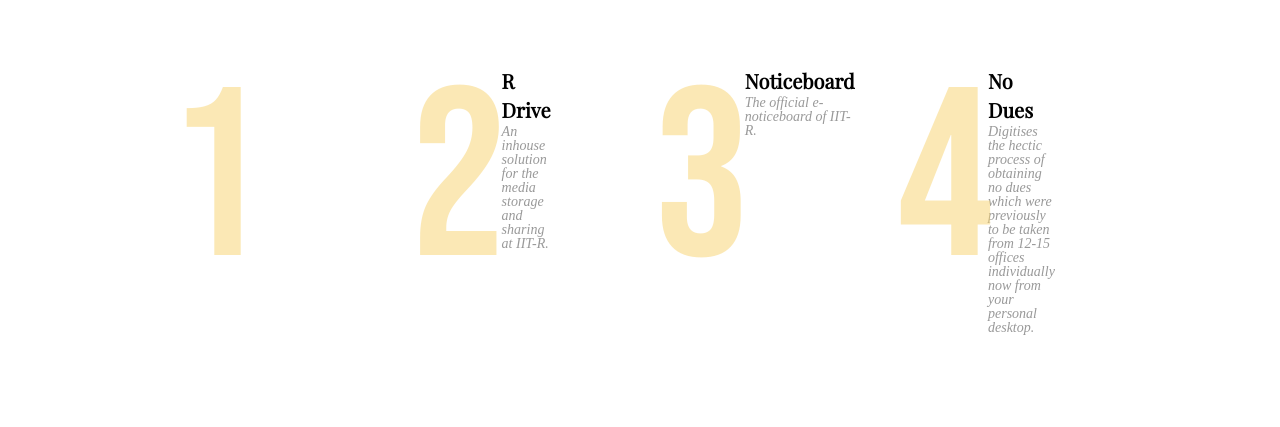
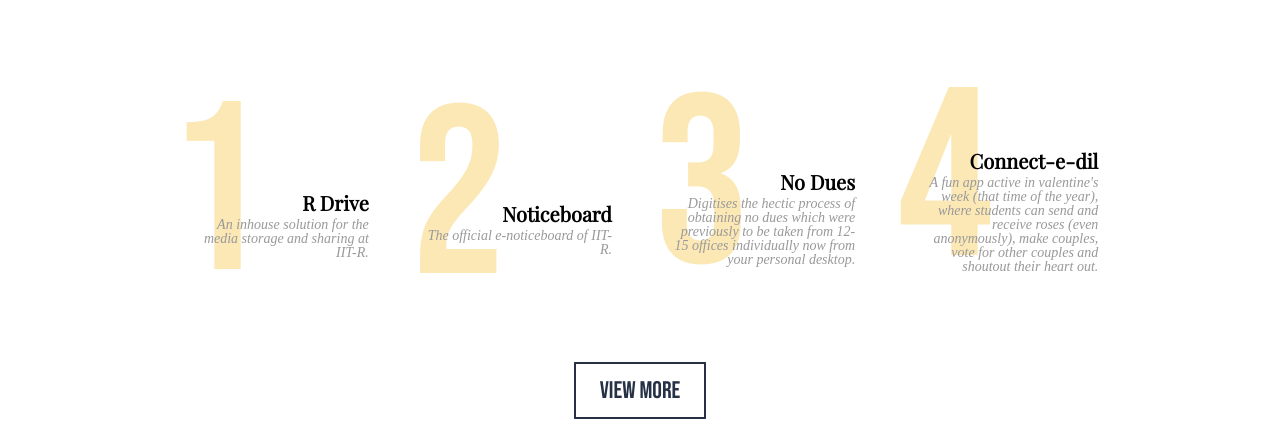
Before and after one commit to NekoNya3/IMG-HTML-CSS-Assignment, a plain HTML site: page index.html in a window 1280 px wide. Shown: the part 1083-1510 px from the top of the page. Drawn offline with nearby package versions, Linux system fonts and the light colour scheme.

Commit message:
desktop view completed

```diff
--- a/styleIndex.css
+++ b/styleIndex.css
@@ -231,20 +231,22 @@
     /* height: 98.6px;
     width: 253.75px; */
     display: flex;
-    flex-direction: row;
+    flex-direction: column;
     justify-content: space-around;
     background-color: transparent;
 }
 
 .num{
     /* line-height: 1.428em; */
-    overflow: hidden;
-    min-width: 320px;
+    /* overflow: hidden; */
+    min-width: 100px;
+    max-height: 80px;
     left: 0;
     height: 100%;
     font-size: 15em;
     color: rgba(248, 209, 108, 0.5);
     font-family: 'Bebas Neue';
+    background-color: transparent;
 }
 
 .details{
@@ -253,6 +255,7 @@
     display: flex;
     flex-direction: column;
     background-color: transparent;
+    text-align: end;
 }
 
 .projHead{
@@ -262,6 +265,8 @@
     font-size: 20px;
     color: black;
     font-weight:bolder;
+    background-color: transparent;
+
 }
 
 .projCap{
@@ -269,6 +274,8 @@
     font-style: italic;
     line-height: 1em;
     color: #999999;
+    background-color: transparent;
+    display: inline;
 
 }
 
```
